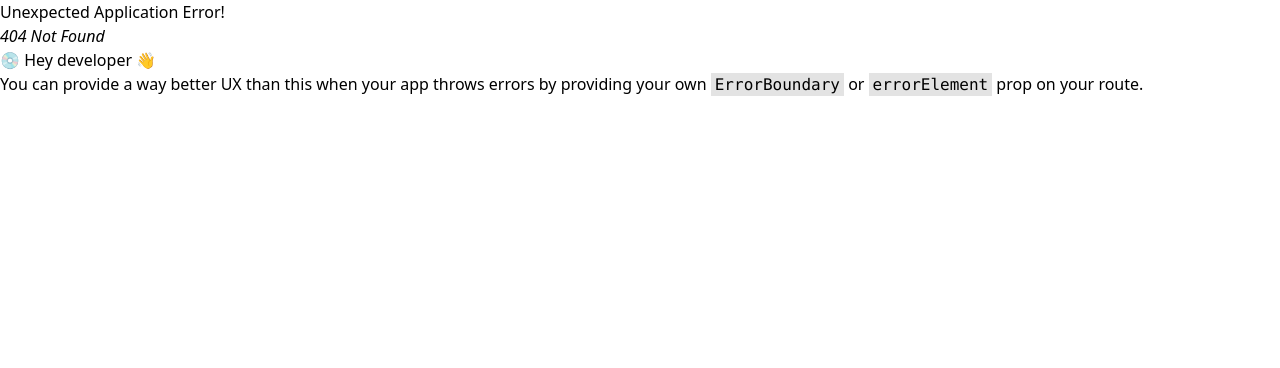
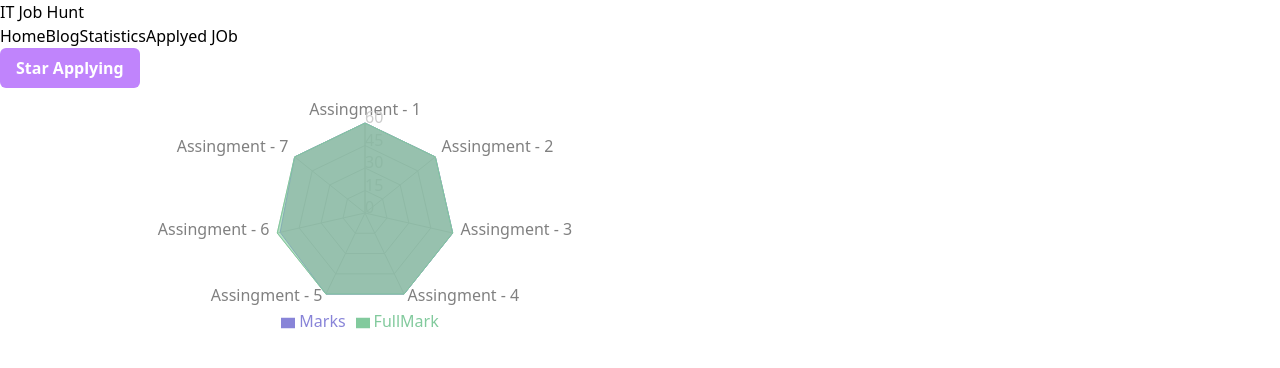
Before and after one commit to rhsabbir1/career-hub, a React (Vite) app: page /chart in a window 1280 px wide. Before the commit this address had no page. Shown: the top 368 px of the page. Built offline with nearby package versions, Linux system fonts and the light colour scheme.

Commit message:
chart added

```diff
--- a/package.json
+++ b/package.json
@@ -15,6 +15,7 @@
     "react": "^18.2.0",
     "react-dom": "^18.2.0",
     "react-router-dom": "^6.10.0",
+    "recharts": "^2.5.0",
     "sort-by": "^1.2.0"
   },
   "devDependencies": {
--- /dev/null
+++ b/src/compnent/Chart/Chart.jsx
@@ -0,0 +1,64 @@
+import React from 'react';
+import { Legend, PolarAngleAxis, PolarGrid, PolarRadiusAxis, Radar, RadarChart, Tooltip } from 'recharts';
+
+
+const Chart = () => {
+    const assingmentMarks = [
+        {
+            "subject": "Assingment - 1",
+            "marks": 60,
+
+            "fullMark": 60
+        },
+        {
+            "subject": "Assingment - 2",
+            "marks": 60,
+
+            "fullMark": 60
+        },
+        {
+            "subject": "Assingment - 3",
+            "marks": 60,
+
+            "fullMark": 60
+        },
+        {
+            "subject": "Assingment - 4",
+            "marks": 60,
+            "fullMark": 60
+        },
+        {
+            "subject": "Assingment - 5",
+            "marks": 60,
+
+            "fullMark": 60
+        },
+        {
+            "subject": "Assingment - 6",
+            "marks": 58,
+
+            "fullMark": 60
+        },
+        {
+            "subject": "Assingment - 7",
+            "marks": 60,
+
+            "fullMark": 60
+        }
+    ]
+    return (
+        <div className='w-3/5 mt-24  mx-auto'>
+            <RadarChart outerRadius={90} width={730} height={250} data={assingmentMarks}>
+                <PolarGrid />
+                <PolarAngleAxis dataKey="subject" />
+                <PolarRadiusAxis angle={90} domain={[0, 60]} />
+                <Radar name="Marks" dataKey="marks" stroke="#8884d8" fill="#8884a4" fillOpacity={0.6} />
+                <Radar name="FullMark" dataKey="fullMark" stroke="#82ca9d" fill="#82ca9d" fillOpacity={0.6} />
+                <Legend />
+                 <Tooltip />
+            </RadarChart>
+        </div>
+    );
+};
+
+export default Chart;
--- a/src/compnent/Header.jsx
+++ b/src/compnent/Header.jsx
@@ -12,7 +12,7 @@ const Header = () => {
             <div className=''>
                 <Link to="/" className='mr-4 text-2xl' href="">Home</Link>
                 <Link className='mr-4 text-2xl' href="">Blog</Link>
-                <Link className='mr-4 text-2xl' href="">Star Applying</Link>
+                <Link to='/chart' className='mr-4 text-2xl' href="">Statistics</Link>
                 <Link to='applyedJOb'>Applyed JOb</Link>
             </div>
             <div>
--- a/src/main.jsx
+++ b/src/main.jsx
@@ -7,6 +7,7 @@ import Home from './compnent/Home/Home'
 import DetailsJob from './compnent/JobFeauter/DetailsJob'
 import costomLoader from './Loader/CustonLoader'
 import ApplyedJOb from './compnent/ApplyedJob/ApplyedJOb'
+import Chart from './compnent/Chart/Chart'
 
 
 const router = createBrowserRouter([
@@ -26,6 +27,10 @@ const router = createBrowserRouter([
       {
         path:'/applyedJOb',
         element:<ApplyedJOb></ApplyedJOb>
+      },
+      {
+        path:'/chart',
+        element:<Chart></Chart>
       }
 
     ]
```
Also changed, not shown: 1 other file (tests, documents, lock files or other folders).
